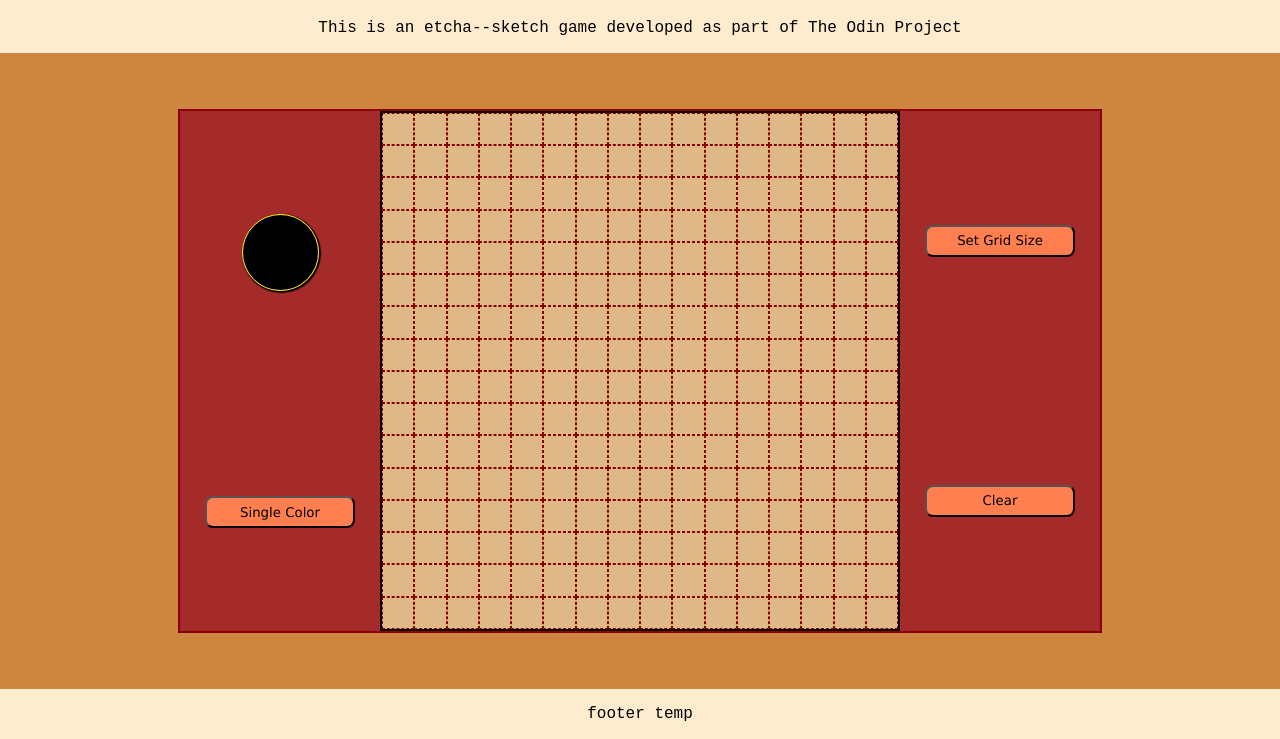
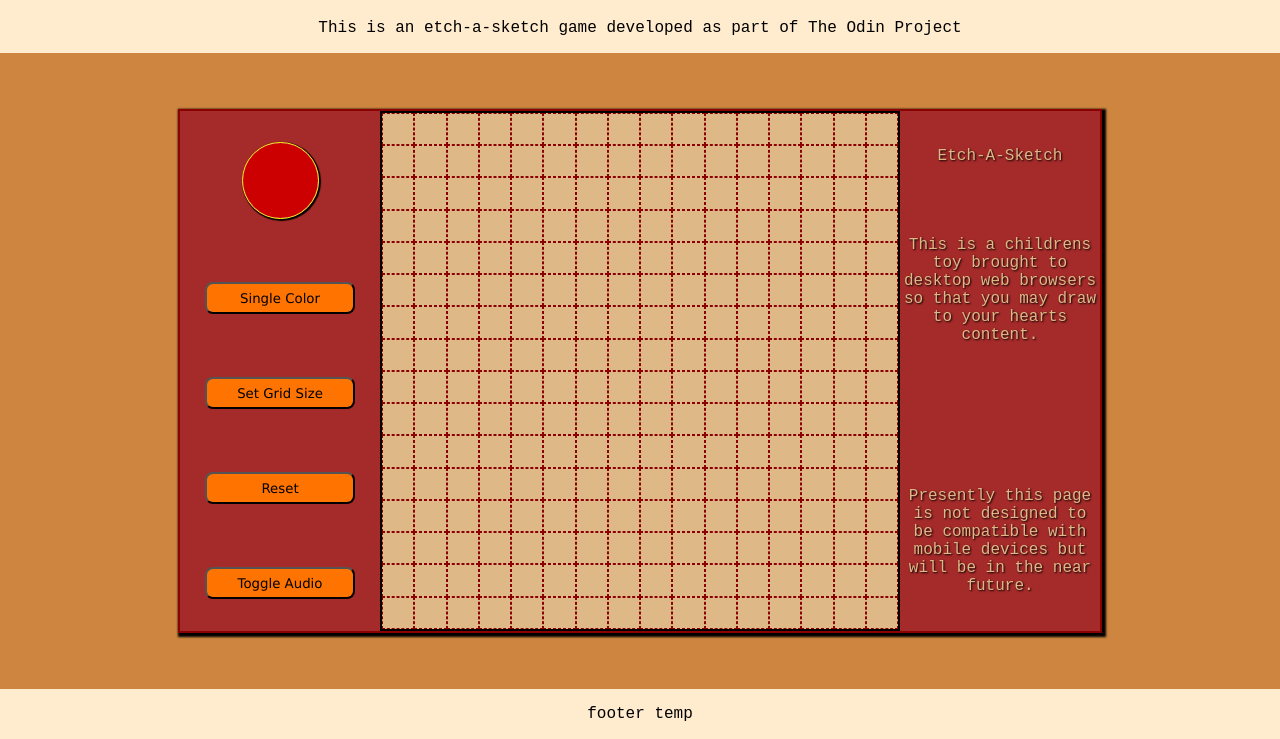
Before and after one commit to rudubear/etchasketch, a plain HTML site: page index.html in a window 1280 px wide. Shown: the part 61-800 px from the top of the page. Drawn offline with Linux system fonts and the light colour scheme.

Commit message:
more cleanup

```diff
--- a/css/styles.css
+++ b/css/styles.css
@@ -28,6 +28,7 @@ body {
     width: 920px;
     height: 520px;
     border: 2px solid darkred;
+    box-shadow: 2px 2px 2px 2px;
 }
 
 .etchASketchLeft,
@@ -38,6 +39,11 @@ body {
     align-items: center;
     width: 200px;
     background-color: brown;
+}
+
+.etchASketchRight{
+    color: burlywood;
+    text-shadow: 1px 1px 2px black;
 }
 
 #etchASketch {
@@ -64,12 +70,11 @@ body {
 }
 
 
-
 button {
     width: 150px;
     height: 32px;
     border-radius: 8px;
-    background-color:coral;
+    background-color:rgb(255, 115, 0);
     font-family: 'Lucida Sans', 'Lucida Sans Regular', 'Lucida Grande', 'Lucida Sans Unicode', Geneva, Verdana, sans-serif;
 }
 
--- a/index.html
+++ b/index.html
@@ -9,19 +9,23 @@
 <body>
     <div class="header">
         <h1>Rudubear Etch-A-Sketch</h1>
-        <p>This is an etcha--sketch game developed as part of The Odin Project</p>
+        <p>This is an etch-a-sketch game developed as part of The Odin Project</p>
     </div>
     <div class="etchASketchContainer">
         <div class="etchASketchLeft">
             <div class="colorSelector">
-                <input type="color" id="selectedColor" name="selectedColor" value="#000000">
+                <input type="color" id="selectedColor" name="selectedColor" value="#CC0000">
             </div>
             <button id="btn_toggleRandomColors" onclick="toggleRandomColors()">Single Color</button>
+            <button onclick="setGridSize()">Set Grid Size</button>
+            <button onclick="resetEtchASketch()">Reset</button>
+            <button onclick="toggleAudio()">Toggle Audio</button>
         </div>
         <div id="etchASketch" draggable="false"></div>
         <div class="etchASketchRight">
-            <button onclick="setGridSize()">Set Grid Size</button>
-            <button onclick="clearEtchaSketch()">Clear</button>
+            <p>Etch-A-Sketch</p>
+            <p>This is a childrens toy brought to desktop web browsers so that you may draw to your hearts content.<p>
+            <p>Presently this page is not designed to be compatible with mobile devices but will be in the near future.</p>
         </div>
     </div>
     <div class="footer">
--- a/js/javascript.js
+++ b/js/javascript.js
@@ -25,11 +25,11 @@ populateEtchASketch(DEFAULT_GRID_SIDE_LENGTH);
 
 function populateEtchASketch(gridSideLength){
     console.log(`Populating Etch-A-Sketch Grid at ${gridSideLength}x${gridSideLength}`);
+    etchASketchPad.textContent = "";
     for(let x = 0; x< gridSideLength**2 ; x++){
         const square = document.createElement('div');
         square.classList += `square`;
 
-        //square.style.backgroundColor = DEFAULT_ETCHASKETCH_COLOR;
         //adding an XY coordinate mapping via attributes to the divs. No use for these right now but might use them later.
         square.setAttribute("data-coordX",`${x % gridSideLength}`);
         square.setAttribute("data-coordY",`${Math.floor(x/gridSideLength)}`);
@@ -55,7 +55,7 @@ function captureMouseButtonState(e){
     }
     //console.log(mouseButtonIsPressed);
     if(mouseButtonIsPressed) {
-        markSquares(e, isRandomMarkerColor ? getRandomColor() : DEFAULT_MARKER_COLOR);
+        markSquares(e, isRandomMarkerColor ? getRandomColor() : selectedColor["value"]);
     }
 }
 
@@ -69,41 +69,33 @@ function getRandomColor(){
     let red = Math.floor(Math.random()*255);
     let green = Math.floor(Math.random()*255);
     let blue = Math.floor(Math.random()*255);
-    console.log(`R = ${red} G = ${green} B = ${blue}`);
     return `rgb(${red},${green},${blue})`;
 }
 
 function toggleRandomColors(){
     if(isRandomMarkerColor) {
         isRandomMarkerColor = false;
-        toggleRandomColorsButton.textContent = "Single Color";
+        toggleRandomColorsButton.textContent = "Random Color";
     }
     else {
         isRandomMarkerColor = true;
-        toggleRandomColorsButton.textContent = "Random Color";
+        toggleRandomColorsButton.textContent = "Single Color";
     }
-
-    console.log(selectedColor);
 }
 
-function setMarkerColor(){
-//TODO:
-}
 
 function resetEtchASketch(){
     populateEtchASketch(DEFAULT_GRID_SIDE_LENGTH);
     isRandomMarkerColor = false;
-    toggleRandomColorsButton.textContent = "Random Color";
+    toggleRandomColorsButton.textContent = "Single Color";
 }
 
 function setGridSize(){
     let newGridSize = prompt("Please Enter a new Grid Length (1-100");
     if (Number.isInteger(Number(newGridSize)) && newGridSize !== "" && newGridSize !== null) {
-        etchASketchPad.textContent = "";
         populateEtchASketch(newGridSize);
     }
     else {
-        etchASketchPad.textContent = "";
         populateEtchASketch(DEFAULT_GRID_SIDE_LENGTH);
     }
 }
```
